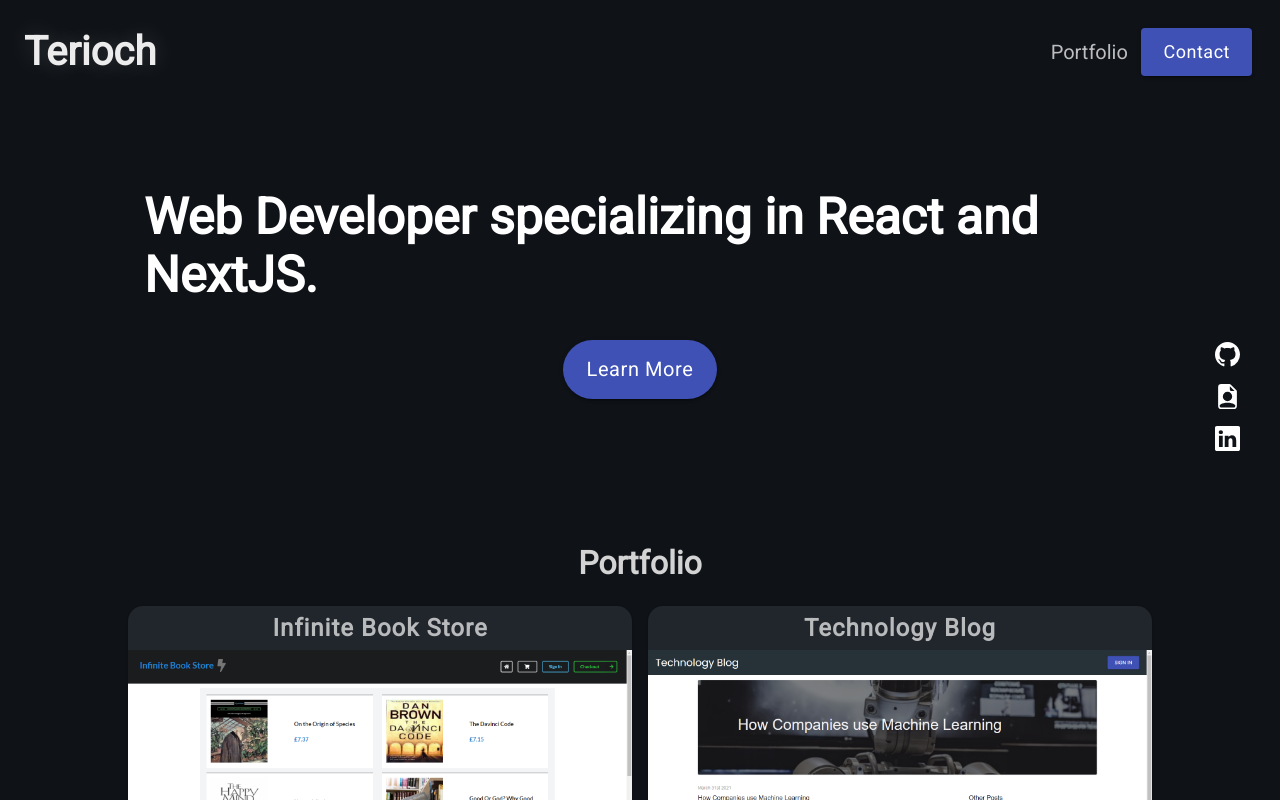
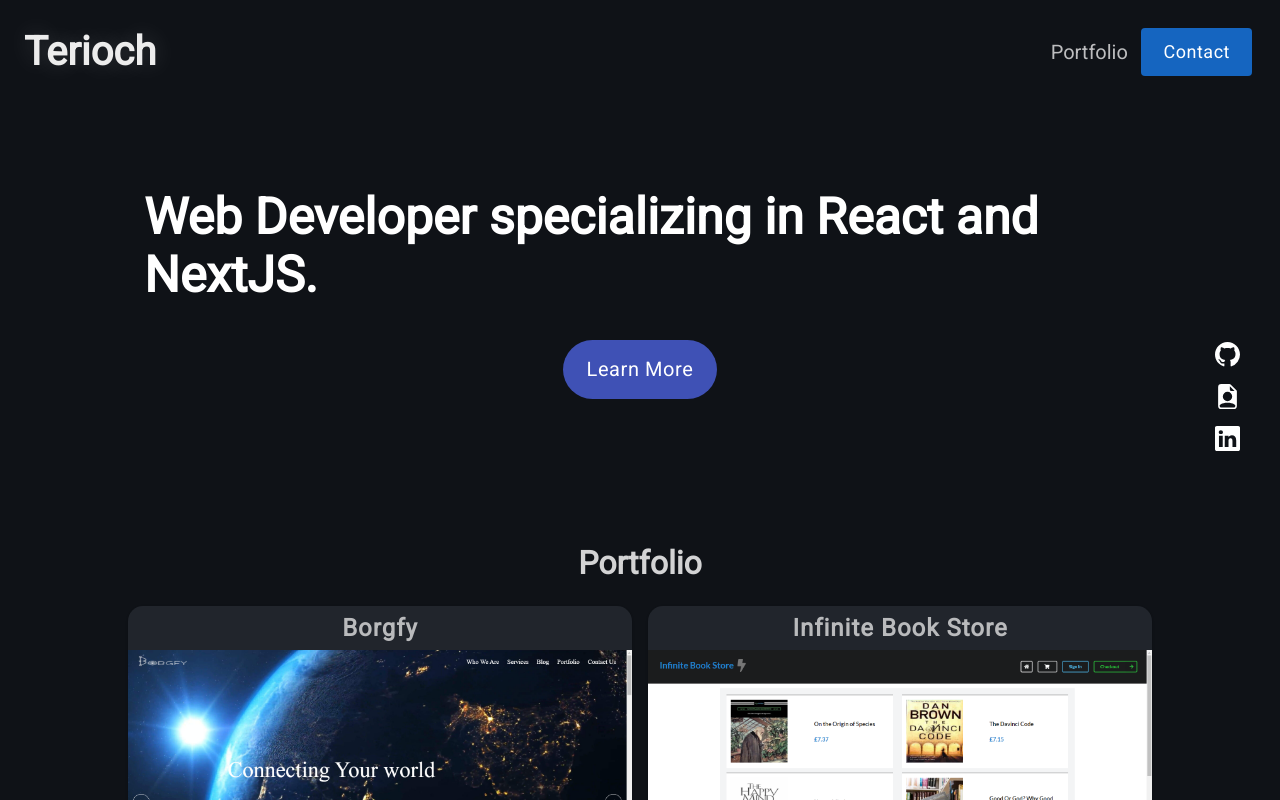
Before and after one commit to DrRykterstein/portfolio-site, a React (Create React App) app: page /#/ in a window 1280 px wide. Built offline with nearby package versions, Linux system fonts and the light colour scheme.

Commit message:
Implemented an Mui project theme and added a new portfolio project

```diff
--- a/src/components/contact.tsx
+++ b/src/components/contact.tsx
@@ -8,6 +8,10 @@
 const useStyles = makeStyles(() => ({
 	MuiButton: {
 		fontSize: "18px",
+		backgroundColor: "#0F1217",
+		"&:hover": {
+			backgroundColor: "#000000",
+		},
 	},
 }));
 
@@ -108,7 +112,11 @@
 							onChange={handleInputChange}
 						/>
 						<div className="contact__btn__container">
-							<MuiButton className={classes.MuiButton} type="submit">
+							<MuiButton
+								className={classes.MuiButton}
+								type="submit"
+								color="secondary"
+							>
 								Send Message
 							</MuiButton>
 						</div>
--- a/src/components/portfolio.tsx
+++ b/src/components/portfolio.tsx
@@ -4,7 +4,7 @@
 import { Components } from "./Components";
 import { SharedComponents } from "../shared-components/SharedComponents";
 import { useScreenSize } from "../contexts/screenSizeContext";
-import Images from "../modules/portfolioImages";
+import PortfolioItems from "../modules/portfolioItems";
 import "../css/portfolio.css";
 
 // Define custom Mui styles
@@ -32,9 +32,9 @@
 }));
 
 const Portfolio: React.FC = () => {
-	const classes = useStyles(); // Instantiate useStyles class within classes object
 	const { PortfolioItem, Profiles } = Components;
 	const { MuiButton } = SharedComponents;
+	const classes = useStyles();
 	const { screenWidth } = useScreenSize();
 
 	return (
@@ -45,7 +45,10 @@
 				</h1>
 				{screenWidth > 968 && <Profiles component="Portfolio" />}
 				<Link className={classes.Link} to="/contact">
-					<MuiButton className={classes.MuiButton__learnMore}>
+					<MuiButton
+						className={classes.MuiButton__learnMore}
+						color="secondary"
+					>
 						Learn More
 					</MuiButton>
 				</Link>
@@ -53,11 +56,11 @@
 			<section className="portfolio__main__container">
 				<h1 className="portfolio__main__title">Portfolio</h1>
 				<Grid container spacing={2}>
-					{Object.keys(Images).map((image, idx) => (
+					{Object.keys(PortfolioItems).map((item, idx) => (
 						<PortfolioItem
 							key={idx}
-							Images={Images}
-							image={image}
+							Items={PortfolioItems}
+							item={item}
 							classes={classes}
 						/>
 					))}
--- a/src/components/portfolioItem.tsx
+++ b/src/components/portfolioItem.tsx
@@ -1,5 +1,5 @@
 import React, { useEffect, useState } from "react";
-import { PortfolioImages } from "../models/PortfolioImages";
+import { PortfolioItems } from "../models/PortfolioItems";
 import { Classes } from "../models/Classes";
 import { SharedComponents } from "../shared-components/SharedComponents";
 import { useScreenSize } from "../contexts/screenSizeContext";
@@ -7,14 +7,14 @@
 import { Grid, Paper, Typography } from "@material-ui/core";
 
 interface Props {
-	Images: PortfolioImages;
-	image: string;
+	Items: PortfolioItems;
+	item: string;
 	classes: Classes;
 }
 
-const PortfolioItem: React.FC<Props> = ({ Images, image, classes }) => {
+const PortfolioItem: React.FC<Props> = ({ Items, item, classes }) => {
 	const { MuiButton, Popup, AnchorLink, SvgIcon } = SharedComponents;
-	const { title, name, github, link, desc } = Images[image];
+	const { title, src, github, link, desc } = Items[item];
 	const { anchor, handleAnchorOpen, handleAnchorClose } = usePopup();
 	const { screenWidth } = useScreenSize();
 	const [descSize, setDescSize] = useState("");
@@ -64,7 +64,7 @@
 				<div className="portfolio__grid__imageContainer">
 					<img
 						className="portfolio__grid__image"
-						src={`${process.env.PUBLIC_URL}/images/${name}`}
+						src={`${process.env.PUBLIC_URL}/images/${src}`}
 						alt="Loading..."
 					/>
 					<div className="portfolio__grid__overlay">
--- a/src/css/profiles.css
+++ b/src/css/profiles.css
@@ -1,15 +1,16 @@
-.bi:hover {
+/* .bi:hover {
 	/* color: #026ccf; */
-	color: #4183c4;
-}
+/* color: #4183c4; */
+/*} */
 
-/* .bi-github:hover {
-	color: #4183c4;
+.bi-github:hover {
+	color: #959ca7;
 }
 
 .bi-resume:hover {
+	color: #6577e0;
 }
 
 .bi-linkedin:hover {
-	color: #006192;
-} */
+	color: #4183c4;
+}
--- a/src/index.tsx
+++ b/src/index.tsx
@@ -1,10 +1,14 @@
 import ReactDOM from "react-dom";
 import { HashRouter as Router, Route } from "react-router-dom";
+import { ThemeProvider } from "@material-ui/core";
+import theme from "./theme";
 import App from "./App";
 
 ReactDOM.render(
-	<Router>
-		<Route path="/" component={App} />
-	</Router>,
+	<ThemeProvider theme={theme}>
+		<Router>
+			<Route path="/" component={App} />
+		</Router>
+	</ThemeProvider>,
 	document.getElementById("root")
 );
--- /dev/null
+++ b/src/models/PortfolioItems.ts
@@ -0,0 +1,11 @@
+interface PortfolioItem {
+	title: string;
+	src: string;
+	github: string;
+	link: string;
+	desc: string;
+}
+
+export interface PortfolioItems {
+	[key: string]: PortfolioItem;
+}
--- a/src/modules/portfolioImages.tsx
+++ b/src/modules/portfolioItems.tsx
@@ -1,45 +1,52 @@
-import { PortfolioImages } from "../models/PortfolioImages";
+import { PortfolioItems } from "../models/PortfolioItems";
 
 // Define portfolio images
-const Images: PortfolioImages = {
+const Images: PortfolioItems = {
+	borgfy: {
+		title: "Borgfy",
+		src: "borgfy.png",
+		github: "null",
+		link: "https://borgfy.com",
+		desc: "A website for a technology development company built in NextJS with Ghost as a headless CMS. The design was implemented using Styled Components, SCSS and Material UI.",
+	},
 	bookStore: {
 		title: "Infinite Book Store",
-		name: "book-store.png",
+		src: "book-store.png",
 		github: "infinite-book-store",
 		link: "https://book-store-nine.vercel.app",
 		desc: "A Book store built in NextJS, Typescript, and Shopify with headless integration as well as full firebase authentication. Products are fetched using GraphQL through Shopify's storefront API.",
 	},
 	technologyBlog: {
 		title: "Technology Blog",
-		name: "technology-blog.png",
+		src: "technology-blog.png",
 		github: "technology-blog",
 		link: "https://tech-blog-five.vercel.app/",
 		desc: "A Technology Blog built in NextJS, Typescript, and Material-UI with SQLite database integration using Prisma alongside form authentication.",
 	},
 	todoApp: {
 		title: "Todo App",
-		name: "todo-app.png",
+		src: "todo-app.png",
 		github: "react-todo-app",
 		link: "https://optimistic-poitras-267ce4.netlify.app",
 		desc: "A Todo List App built in ReactJS and structured using class components. Includes full CRUD functionality as well as MySQL database integration. Contains a background image fetched using the Unsplash REST API.",
 	},
 	countryLibrary: {
 		title: "Country Library",
-		name: "country-library.png",
+		src: "country-library.png",
 		github: "infinite-country-library",
 		link: "https://modest-volhard-e48a9a.netlify.app",
 		desc: "A website built in vanilla HTML, CSS and Javascript that displays information regarding a specific country fetched using the countries.eu API.",
 	},
 	currencyConverter: {
 		title: "Currency Converter",
-		name: "currency-converter.png",
+		src: "currency-converter.png",
 		github: "react-currency-converter",
 		link: "https://dreamy-hopper-a7849c.netlify.app",
 		desc: "A simple currency converter built in ReactJS. Currency data is fetched via the Exchange Rates API.",
 	},
 	clickerGame: {
 		title: "Clicker Game",
-		name: "clicker-game.png",
+		src: "clicker-game.png",
 		github: "react-clicker-game",
 		link: "http://rio-clicker-game.herokuapp.com",
 		desc: "A clicker game built in React with Typescript. Earn points based on clicks and make progress by purchasing upgrades in the shop.",
--- a/src/shared-components/button.tsx
+++ b/src/shared-components/button.tsx
@@ -1,14 +1,15 @@
 import React from "react";
-import { Button as MuiButton, ButtonProps, makeStyles } from "@material-ui/core";
+import {
+	Button as MuiButton,
+	ButtonProps,
+	makeStyles,
+} from "@material-ui/core";
 
 // Define custom styles for button
 const useStyles = makeStyles(theme => ({
 	root: {
-    margin: theme.spacing(0.5)
+		margin: theme.spacing(0.5),
 	},
-  label: {
-    textTransform: "none"
-  }
 }));
 
 // Initialize reusable/generic component to render Mui-buttons dynamically
@@ -19,7 +20,6 @@
 	children,
 	...other
 }) => {
-
 	const classes = useStyles();
 
 	return (
@@ -33,6 +33,6 @@
 			{children}
 		</MuiButton>
 	);
-}
+};
 
 export default Button;
--- a/src/shared-components/contactForm.tsx
+++ b/src/shared-components/contactForm.tsx
@@ -20,7 +20,7 @@
 }));
 
 const Form: React.FC<Props> = ({ children, ...other }) => {
-	const classes = useStyles(); // Instantiate contact form styles
+	const classes = useStyles();
 
 	return (
 		<form className={classes.root} autoComplete="off" {...other}>
--- a/src/shared-components/input.tsx
+++ b/src/shared-components/input.tsx
@@ -10,9 +10,8 @@
 	value,
 	error = undefined, // Set default error value,
 	helperText,
-    onChange
+	onChange,
 }) => {
-
 	return (
 		<TextField
 			variant="outlined"
@@ -20,6 +19,7 @@
 			multiline={multiline}
 			rows={rows}
 			name={name}
+			color="secondary"
 			value={value}
 			onChange={onChange}
 			error={error}
@@ -27,6 +27,6 @@
 			// {...(error && { error: true, helperText: error })}
 		/>
 	);
-}
+};
 
 export default Input;
--- /dev/null
+++ b/src/theme/index.ts
@@ -0,0 +1,35 @@
+import { createMuiTheme } from "@material-ui/core";
+import {
+	blue,
+	deepPurple,
+	indigo,
+	lightBlue,
+} from "@material-ui/core/colors";
+
+const theme = createMuiTheme({
+	palette: {
+		primary: {
+			main: blue[800],
+			light: lightBlue[300],
+		},
+		secondary: {
+			main: indigo[500],
+			light: indigo[800],
+		},
+	},
+	overrides: {
+		MuiButton: {
+			root: {
+				textTransform: "none",
+			},
+		},
+	},
+	props: {
+		MuiButton: {
+			disableRipple: true,
+			disableElevation: true,
+		},
+	},
+});
+
+export default theme;
```
Also changed, not shown: src/models/PortfolioImages.ts (deleted, +0 -11 lines), public/images/borgfy.png (added). Lines whose indentation alone changed are shown as unchanged.
